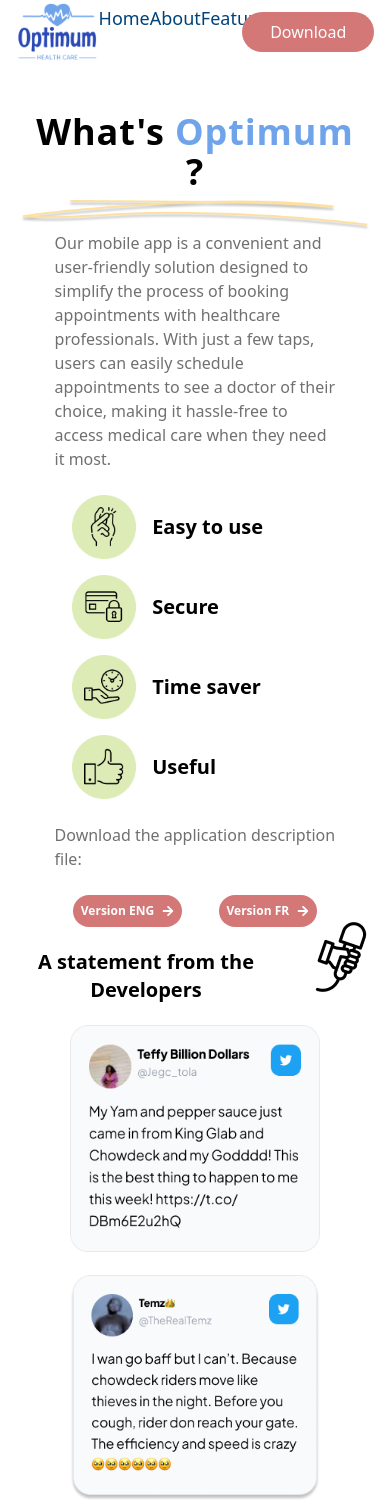
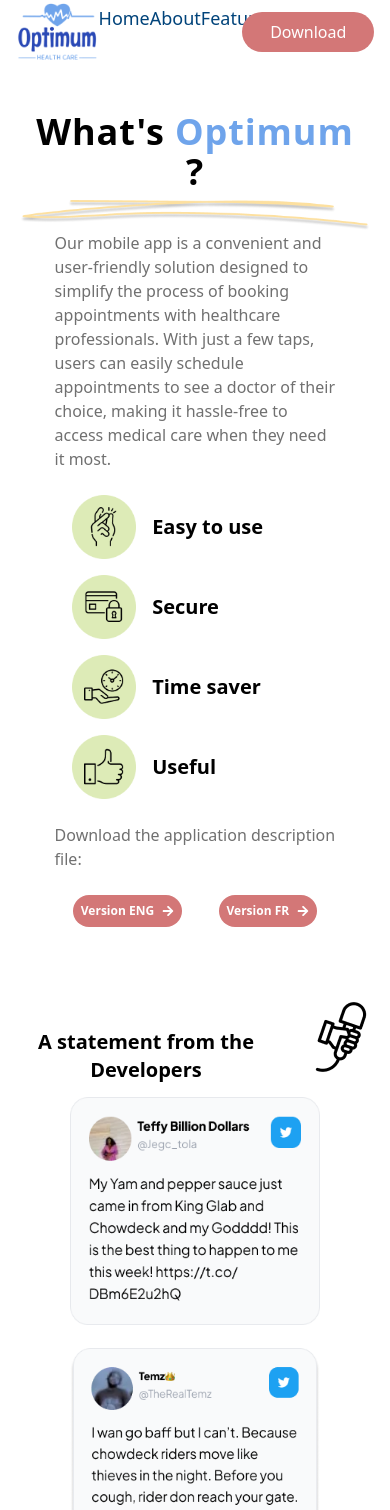
Before and after one commit to soltaniamine/optimum-website, a React (Vite) app in the folder optimum-website/: page / in a window 390 px wide. Shown: the top 1510 px of the page. Built offline with nearby package versions, Linux system fonts and the light colour scheme.

Commit message:
fix responsive issues

```diff
--- a/optimum-website/src/about_page/about_page.jsx
+++ b/optimum-website/src/about_page/about_page.jsx
@@ -10,7 +10,7 @@
 
 export default function AboutPage() {
   return (
-    <div className=" h-[100vh] bg-white flex flex-row justify-around items-end">
+    <div className="mb-20 md:mb-0 h-[100vh] bg-white flex flex-row justify-around items-end">
         <div className=" h-[80%]  w-[30%]  hidden  lg:block">
             <img src={mockup} className="h-[100%] " alt="mockup" />
         </div>
--- a/optimum-website/src/feedbacks_page/feedbacks.jsx
+++ b/optimum-website/src/feedbacks_page/feedbacks.jsx
@@ -12,7 +12,7 @@
 const Feedbacks = ()=>{
     return (
         <div className="md:h-[100vh] h-[120vh]  flex flex-col items-center">
-            <div className="flex justify-center mb-2">
+            <div className="flex justify-center md:mt-0">
                 <h1 className="text-black sm:text-2xl text-xl md:text-3xl lg:text-4xl font-bold text-center pt-10">A statement from the Developers</h1>
                 <img src={feedback_icon} alt="" />
             </div>
```
